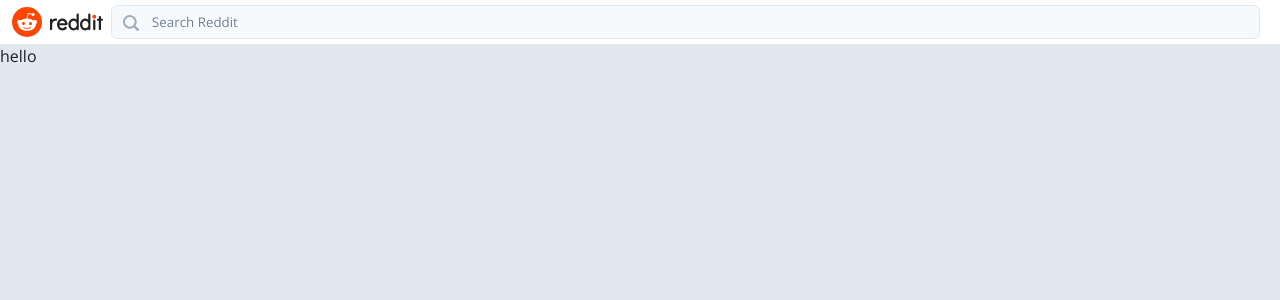
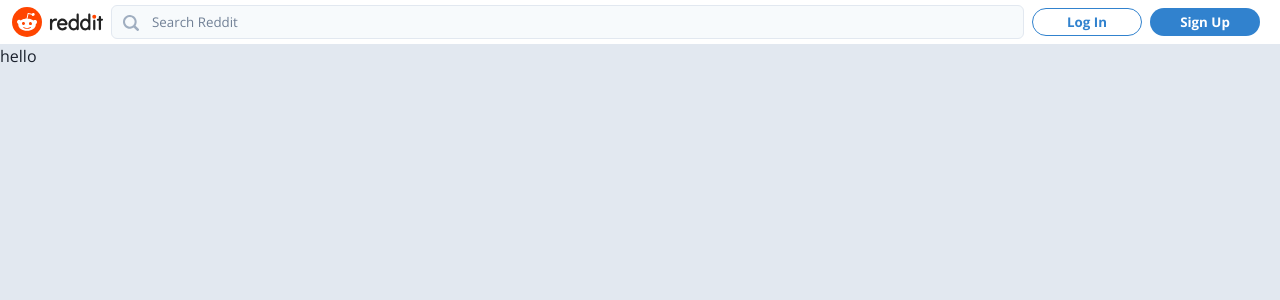
Before and after one commit to JoshuaMarcondes/reddit-clone, a Next.js app: page / in a window 1280 px wide. Shown: the top 300 px of the page. Built offline with nearby package versions, Linux system fonts and the light colour scheme.

Commit message:
Authentication buttons.
-Chakra UI global component styling.

```diff
--- /dev/null
+++ b/src/chakra/button.ts
@@ -0,0 +1,42 @@
+import { ComponentStyleConfig } from '@chakra-ui/theme'
+
+export const Button: ComponentStyleConfig = {
+    baseStyle: {
+        borderRadius: '60px',
+        fontSize: '10pt',
+        fontWeight: 700,
+        _focus: {
+            boxShadow: 'none',
+        },
+    },
+    sizes: {
+        sm: {
+            fontSize: '8pt',
+        },
+        md: {
+            fontSize: '10pt',
+        },
+    },
+    variants: {
+        solid: {
+            color: 'white',
+            bg: 'blue.500',
+            _hover: {
+                bg: 'blue.400'
+            },
+        },
+        outline: {
+            color: 'blue.500',
+            border: '1px solid',
+            borderColor: 'blue.500'
+        },
+        oauth: {
+            height: '34px',
+            border: '1px solid',
+            borderColor: 'gray.300',
+            _hover: {
+                bg: 'gray.50'
+            },
+        },
+    }
+}
--- a/src/chakra/theme.ts
+++ b/src/chakra/theme.ts
@@ -3,6 +3,7 @@
 import '@fontsource/open-sans/400.css'
 import '@fontsource/open-sans/700.css'
 import { extendTheme } from "@chakra-ui/react"
+import { Button } from './button'
 
 // 2. Call `extendTheme` and pass your custom values
 export const theme = extendTheme({
@@ -22,6 +23,6 @@
     })
   },
   components: {
-    // Button
+    Button
   }
 })
--- a/src/components/Navbar/Navbar.tsx
+++ b/src/components/Navbar/Navbar.tsx
@@ -1,5 +1,6 @@
 import { Flex, Image } from '@chakra-ui/react'
 import React from 'react'
+import RightContent from './RightContent/RightContent'
 import SearchInput from './SearchInput'
 
 const Navbar:React.FC = () => {
@@ -13,9 +14,9 @@
                 display={{ base: 'none', md: 'unset' }}
                 />
             </Flex>
+            {/* <Directory /> */}
             <SearchInput />
-            {/* <Directory />
-            <RightContent /> */}
+            <RightContent />
         </Flex>
     )
 }
--- /dev/null
+++ b/src/components/Navbar/RightContent/AuthButtons.tsx
@@ -0,0 +1,29 @@
+import { Button } from '@chakra-ui/react'
+import React from 'react'
+
+const AuthButtons:React.FC = () => {
+    return (
+        <>
+        <Button
+        variant='outline'
+        height='28px'
+        display={{ base: 'none', sm: 'flex'}}
+        width={{ base: '70px', md: '110px'}}
+        mr={2}
+        // onClick={() => {}}
+        >
+            Log In
+        </Button>
+        <Button
+            height='28px'
+            display={{ base: 'none', sm: 'flex'}}
+            width={{ base: '70px', md: '110px'}}
+            mr={2}
+            // onClick={() => {}}
+        >
+            Sign Up
+            </Button>
+        </>
+    )
+}
+export default AuthButtons
--- /dev/null
+++ b/src/components/Navbar/RightContent/RightContent.tsx
@@ -0,0 +1,19 @@
+import { Flex } from '@chakra-ui/react'
+import React from 'react'
+import AuthButtons from './AuthButtons'
+
+type RightContentProps = {
+    // user: any:
+}
+
+const RightContent:React.FC<RightContentProps> = () => {
+    return (
+        <>
+        {/* <AuthModal /> */}
+        <Flex justify='center' align='center'>
+            <AuthButtons />
+        </Flex>
+        </>
+    )
+}
+export default RightContent
```
